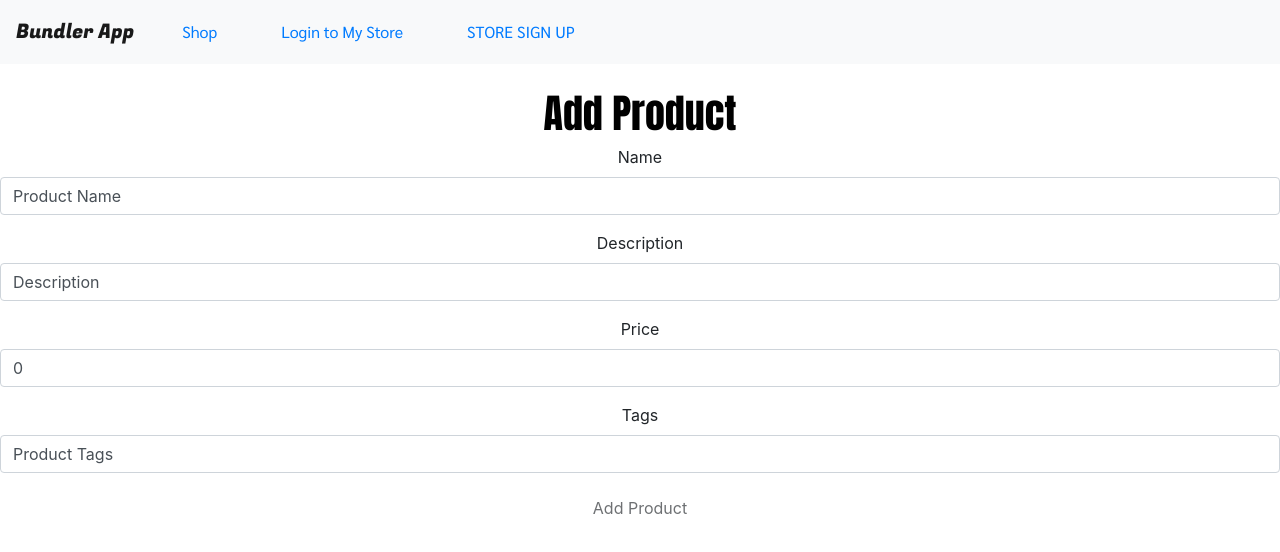
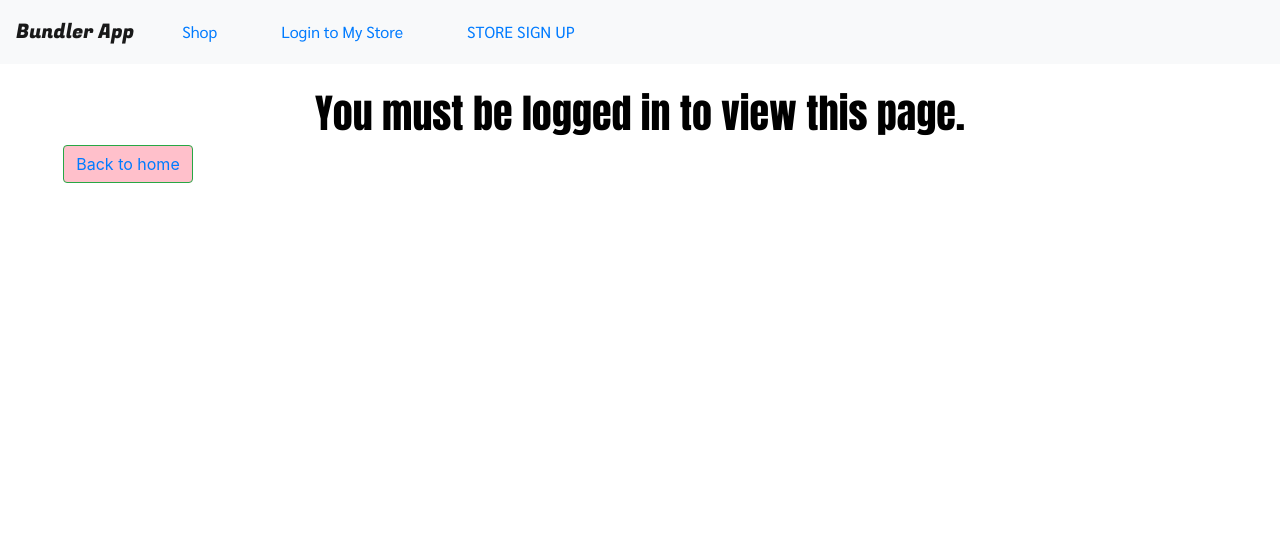
Before and after one commit to restfulry/bundle-builder, a React (Create React App) app: page /admin/products/new in a window 1280 px wide. Shown: the top 552 px of the page. Built offline with nearby package versions, Linux system fonts and the light colour scheme; no server answers.

Commit message:
history error on product update page

```diff
--- a/src/pages/AddBundlePage/AddBundlePage.jsx
+++ b/src/pages/AddBundlePage/AddBundlePage.jsx
@@ -1,5 +1,6 @@
 import React, {Component} from 'react';
 import { withRouter } from "react-router";
+import {Link} from 'react-router-dom'
 
 import {Form, Button} from 'react-bootstrap'
 
@@ -57,6 +58,8 @@ class AddBundlePage extends Component {
   render() {
     return (
       <div>
+        {this.props.user ?
+          <div id="withUser">
             <h1>Add Bundle</h1>
             <Form>
               <Form.Group>
@@ -139,11 +142,7 @@ class AddBundlePage extends Component {
 
               <Button variant="primary" type="submit" className="btn" disabled={this.state.invalidForm}>Add bundle
               </Button>
-
             </Form>
-
-
-
             <form ref={this.formRef} autoComplete="off" onSubmit={this.handleSubmit}>
     {/*
               <div className="form-group">
@@ -214,6 +213,17 @@ class AddBundlePage extends Component {
               <button type="submit" className="btn" disabled={this.state.invalidForm}>Add bundle</button>
             </form>
           </div>
+        :
+        <div id="noUser">
+          <h1>You must be logged in to view this page.</h1>
+          <Button className="back-btn" variant="success" style={{ backgroundColor: 'pink' }}>
+            <Link to='/'>
+              Back to home
+            </Link>
+          </Button>
+        </div>
+        }
+      </div>
     )
   }
 }
--- a/src/pages/AddProductPage/AddProductPage.jsx
+++ b/src/pages/AddProductPage/AddProductPage.jsx
@@ -1,5 +1,8 @@
 import React, {Component} from 'react';
 import { withRouter } from "react-router";
+import { Link } from "react-router-dom";
+
+import {Button} from 'react-bootstrap'
 
 class AddProductPage extends Component {
   state = {
@@ -34,6 +37,8 @@ class AddProductPage extends Component {
   render() {
     return (
       <div>
+        {this.props.user ?
+        <div id="isUser">
           <h1>Add Product</h1>
           <form ref={this.formRef} autoComplete="off" onSubmit={this.handleSubmit}>
 
@@ -60,6 +65,17 @@ class AddProductPage extends Component {
             <button type="submit" className="btn" disabled={this.state.invalidForm}>Add Product</button>
           </form>
         </div>
+        :
+        <div id="noUser">
+          <h1>You must be logged in to view this page.</h1>
+          <Button className="back-btn" variant="success" style={{ backgroundColor: 'pink' }}>
+            <Link to='/'>
+              Back to home
+            </Link>
+          </Button>
+        </div>
+        }
+      </div>
     )
   }
 
--- a/src/pages/BundleIndexPage/BundleIndexPage.jsx
+++ b/src/pages/BundleIndexPage/BundleIndexPage.jsx
@@ -1,10 +1,13 @@
 import React from 'react';
 import { Link } from 'react-router-dom';
 import BundleListItem from '../../components/BundleListItem/BundleListItem'
+import {Button} from 'react-bootstrap';
 
 function BundleIndexPage({storeBundles, storeProducts, currentStore, user}) {
   return (
     <div>
+      {user ?
+        <div id="admin">
           <h1>Bundles Index</h1>
           <Link to="/admin/bundles/new">Create New Bundle</Link>
           {storeBundles ?
@@ -14,6 +17,17 @@ function BundleIndexPage({storeBundles, storeProducts, currentStore, user}) {
           : <div>No Bundles Yet</div>
           }
         </div>
+      :
+      <div id="noUser">
+        <h1>You must be logged in to view this page.</h1>
+        <Button className="back-btn" variant="success" style={{ backgroundColor: 'pink' }}>
+          <Link to='/'>
+            Back to home
+          </Link>
+        </Button>
+      </div>
+      }
+    </div>
   )
 };
 
--- a/src/pages/EditProductPage/EditProductPage.jsx
+++ b/src/pages/EditProductPage/EditProductPage.jsx
@@ -1,5 +1,7 @@
 import React, {Component} from 'react';
 import {Link} from 'react-router-dom';
+
+import {Button} from 'react-bootstrap'
 
 class EditProductPage extends Component {
   state = {
@@ -23,6 +25,8 @@ class EditProductPage extends Component {
   render() {
     return(
       <div>
+        {this.props.user ?
+        <div id="withUser">
           <h1>Edit Product</h1>
           <form ref={this.formRef} autoComplete="off" onSubmit={this.handleSubmit}>
 
@@ -53,6 +57,17 @@ class EditProductPage extends Component {
             <Link to='/admin/products'>Cancel</Link>
           </form>
           </div>
+        :
+        <div id="noUser">
+          <h1>You must be logged in to view this page.</h1>
+          <Button className="back-btn" variant="success" style={{ backgroundColor: 'pink' }}>
+            <Link to='/'>
+              Back to home
+            </Link>
+          </Button>
+        </div>
+        }
+      </div>
     )
   }
 }
--- a/src/pages/LoginPage/LoginPage.jsx
+++ b/src/pages/LoginPage/LoginPage.jsx
@@ -21,7 +21,7 @@ class LoginPage extends Component {
     try {
       await userService.login(this.state);
       this.props.handleSignupOrLogin();
-      this.props.history.push('/admin/bundles');
+      this.props.history.push('/');
     } catch (err) {
       alert('Invalid Credentials!');
     }
--- a/src/pages/ProductIndexPage/ProductIndexPage.jsx
+++ b/src/pages/ProductIndexPage/ProductIndexPage.jsx
@@ -2,16 +2,12 @@ import React from 'react';
 import { Link } from 'react-router-dom';
 import ProductListItem from '../../components/ProductListItem/ProductListItem';
 
+import {Button} from 'react-bootstrap'
+
 function ProductIndexPage({user, currentStore, handleDeleteProduct, handleUpdateProduct, storeProducts}) {
-  // show all products that belong to userStore
-
-  // function isAdmin() {
-  //   if(user.storeOwned.includes(store._id)){
-  //     return true
-  //   };
-  // };
-
   return (
+    <div>
+      {user ?
       <div>
         <h1>Products Index</h1>
         <Link to="/admin/products/new">Add New Product</Link>
@@ -29,6 +25,17 @@ function ProductIndexPage({user, currentStore, handleDeleteProduct, handleUpdate
           </div>
         : <div> No Products Yet :(</div>}
       </div>
+      :
+      <div id="noUser">
+        <h1>You must be logged in to view this page.</h1>
+        <Button className="back-btn" variant="success" style={{ backgroundColor: 'pink' }}>
+          <Link to='/'>
+            Back to home
+          </Link>
+        </Button>
+      </div>
+      }
+    </div>
   )
 };
 
```
Lines whose indentation alone changed are shown as unchanged.
